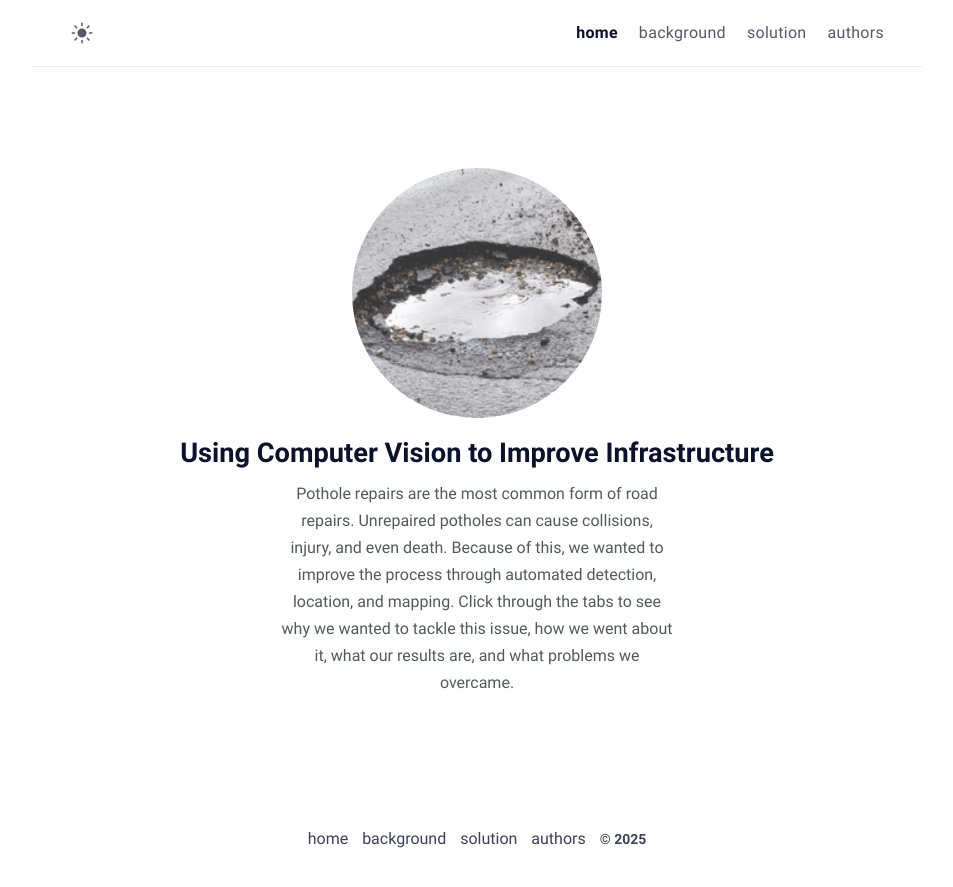
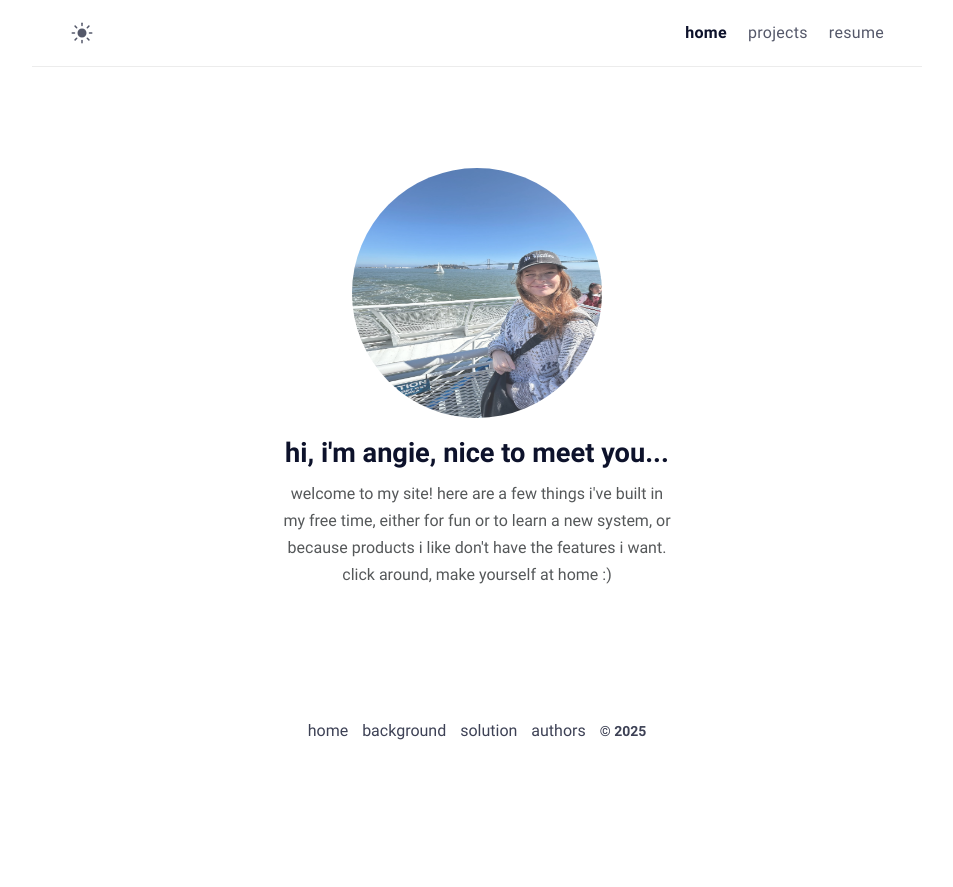
Before and after one commit to amorin5/amorin5.github.io, a Jekyll site: the page built from index.md, in a window 1280 px wide. Shown: the top 887 px of the page, without its empty margins (163-1116 px from the left). Built offline with Jekyll 4.4.1, drawn with Linux system fonts in a browser that asks for light colours.

Commit message:
redoing home page

```diff
--- a/_config.yml
+++ b/_config.yml
@@ -1,23 +1,22 @@
 # Site settings
-title: Plothole -- Using Computer Vision to Improve Urban Infrastructure # site title
+title: Angie Morin # site title
 description: >- # site description
-  Click to the potholes tab to read more about how we use machine learning to reduce potholes on roads.
+  Angie Morin's portfolio
 lang: en-US # default lang
-timezone: America/Chicago # set your timezone
+timezone: America/Los Angeles # set your timezone
 image: assets/img/pothole.png # This image used for Open Graph more info https://ogp.me/
-repo: https://github.com/amorin5/pothole-vision.git # site repo [optional]
 mode: light # default theme "dark" | "light"
 
 # Profile settings
 author:
-  name: Using Computer Vision to Improve Infrastructure # author name
+  name: hi, i'm angie, nice to meet you... # author name
   bio: >- # tell to the world
-      Pothole repairs are the most common form of road repairs. Unrepaired potholes can cause collisions, injury, and even death. Because of this, we wanted to improve the process through automated detection, location, and mapping. Click through the tabs to see why we wanted to tackle this issue, how we went about it, what our results are, and what problems we overcame.
-  avatar: /assets/img/potholeimg.png # avatar
+      welcome to my site! here are a few things i've built in my free time, either for fun or to learn a new system, or because products i like don't have the features i want. click around, make yourself at home :)
+  avatar: /assets/img/pfp.JPG # avatar
 
 
 # URL settings
-url: "https://amorin5.github.io/pothole-vision" #
+url: "https://amorin5.github.io/angie" #
 baseurl:
 permalink: /:title/
 google_analytics: # leave it blank if not wish
--- a/_data/menus.yml
+++ b/_data/menus.yml
@@ -2,19 +2,13 @@
   url: /
   external: false
 
-- title: background
+- title: projects
   url: /background/
   external: false
 
-- title: solution
+- title: resume
   url: /solution/
   external: false
-
-- title: authors
-  url: /authors/
-  external: false
-
-
 
 # Example:
 # - title: github
```
Also changed, not shown: _posts/welcome-to-jekyll/2020-08-29-welcome-to-jekyll.md (deleted, +0 -29 lines), assets/favicons/android-chrome-192x192.png (deleted), assets/favicons/android-chrome-512x512.png (deleted), assets/favicons/apple-touch-icon.png (deleted), assets/favicons/favicon-16x16.png (deleted), assets/favicons/favicon-32x32.png (deleted), assets/img/pfp.JPG (added).
